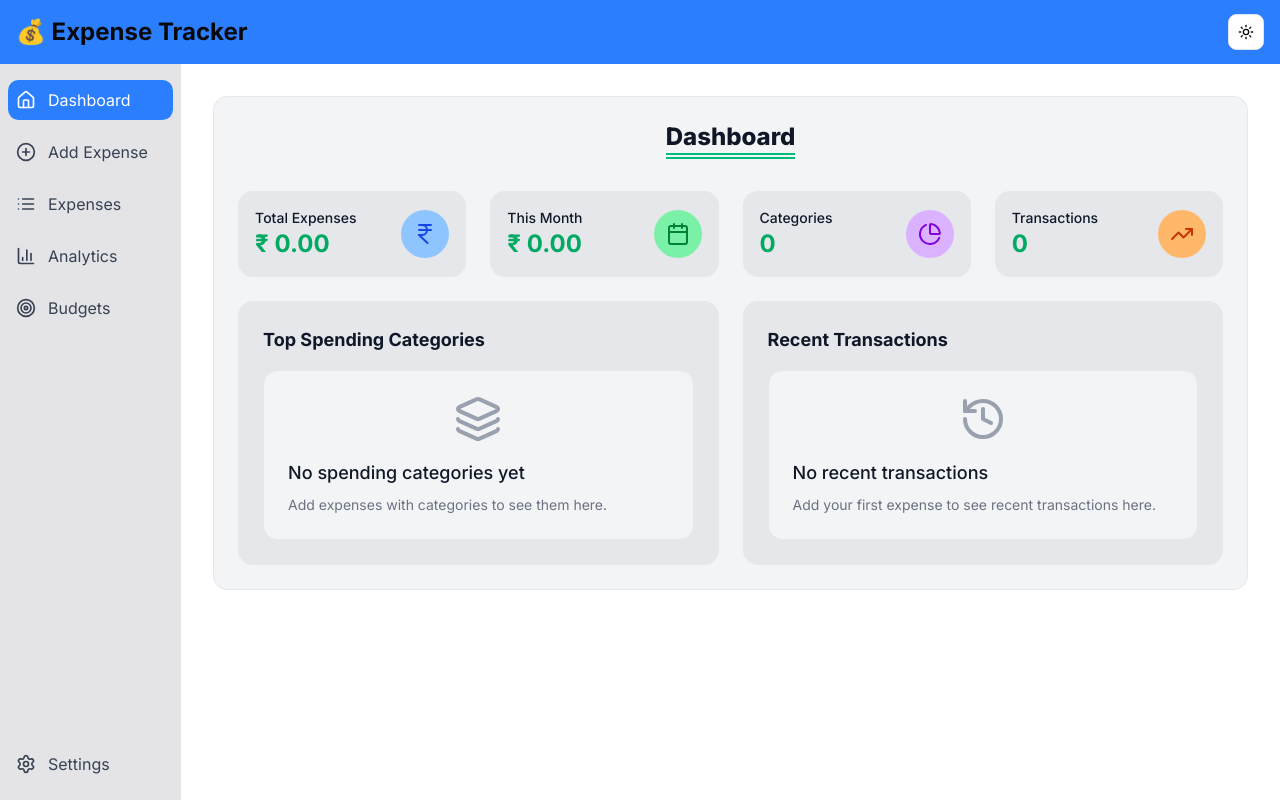
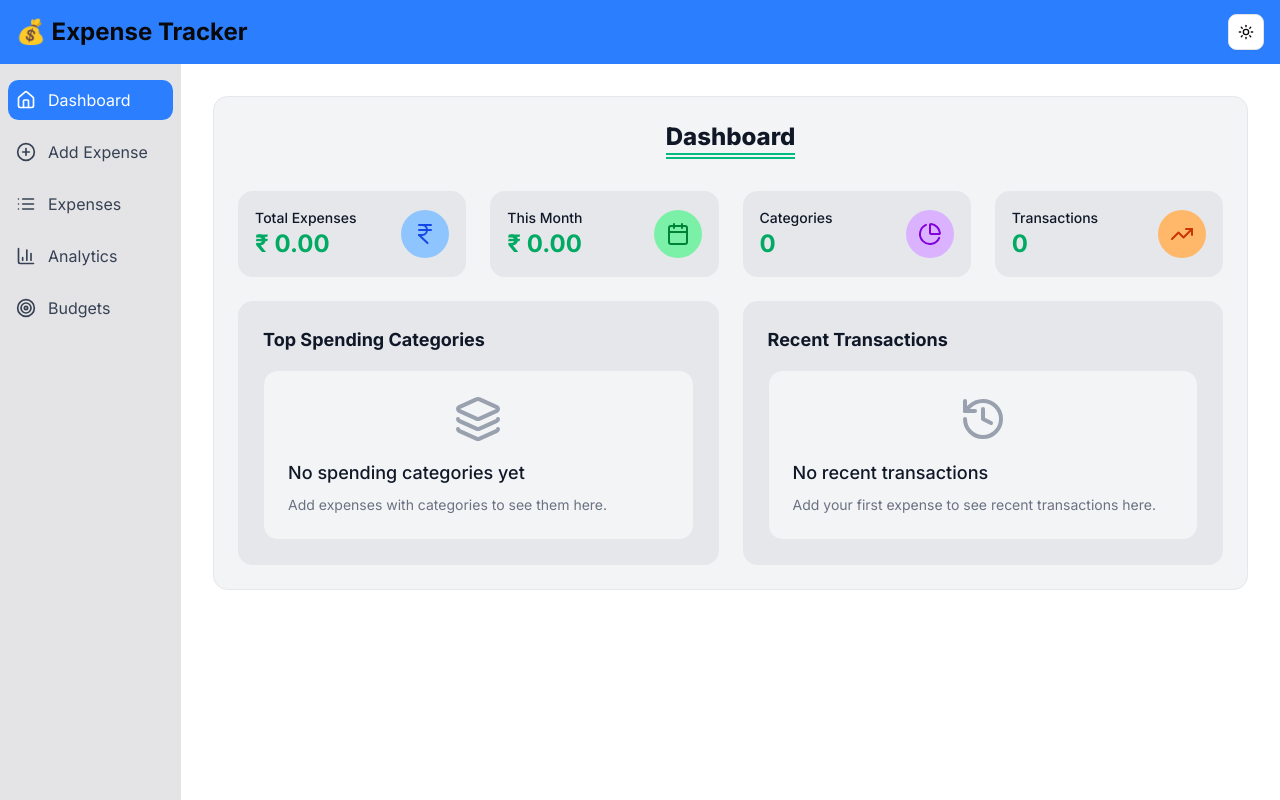
Before and after one commit to sivaram-37/expense-tracker, a Next.js app: page /dashboard in a window 1280 px wide. Built offline with nearby package versions, Linux system fonts and the light colour scheme.

Commit message:
updated sideNavbar - removed settings tab

```diff
--- a/src/components/SideNavbar.tsx
+++ b/src/components/SideNavbar.tsx
@@ -44,7 +44,6 @@ const SideNavbar = () => {
         <nav className="space-y-3">
           {tabs.map(({ id, label, icon }) => renderLink(id, label, icon, path === id))}
         </nav>
-        <nav>{renderLink("/settings", "Settings", Settings, path === "/settings")}</nav>
       </div>
 
       {/* Mobile Sidebar */}
@@ -52,7 +51,6 @@ const SideNavbar = () => {
         <nav className="space-y-2">
           {tabs.map(({ id, label, icon }) => renderLink(id, label, icon, path === id, false))}
         </nav>
-        <nav>{renderLink("/settings", "Settings", Settings, path === "/settings", false)}</nav>
       </div>
     </>
   );
```
